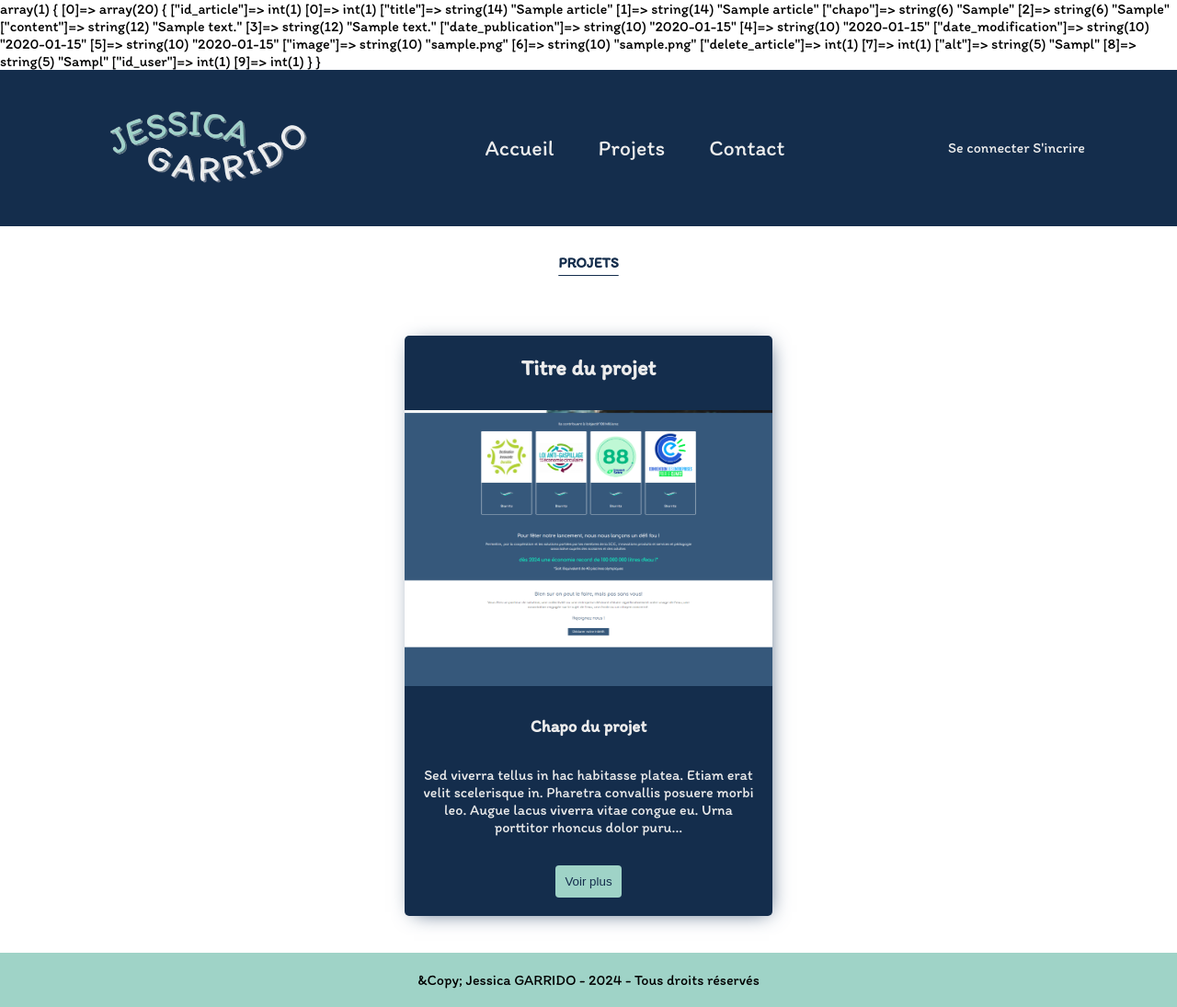
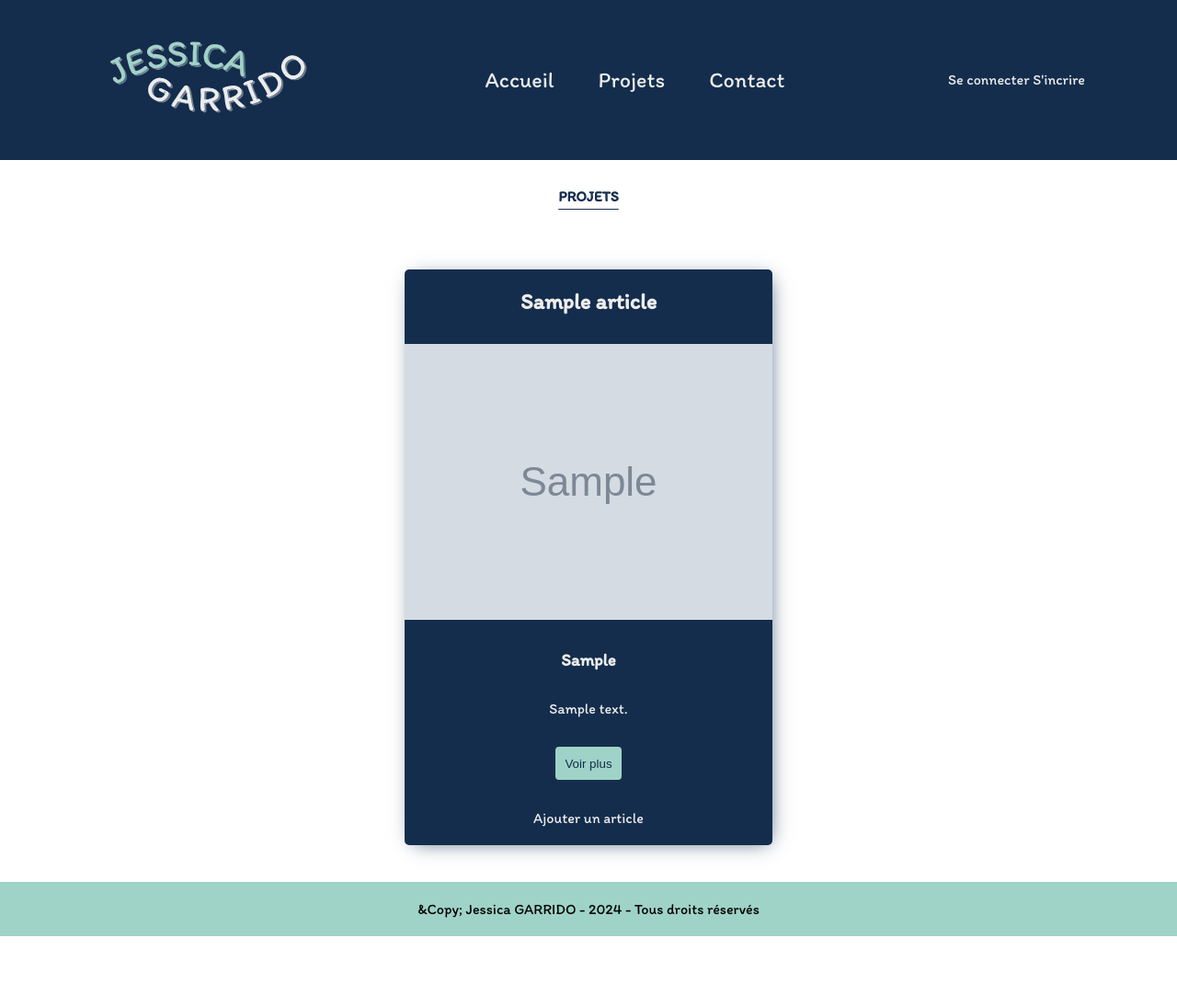
Before and after one commit to Wickacode/Blog-php, a PHP site: page /index.php?action=articles in a window 1280 px wide. Shown: the whole page at 92% size. After the commit the page ends 1018 px from the top, so only its background shows below. Run offline with PHP 8.4, Linux system fonts and the light colour scheme; tables that the repository leaves empty hold one stand-in row (values such as "Sample post"); grey boxes marked "Sample" are stand-in pictures.

Commit message:
Récupération de tous les articles déjà présents dans la bdd

```diff
--- a/src/models/repository/ArticlesRepository.php
+++ b/src/models/repository/ArticlesRepository.php
@@ -1,13 +1,46 @@
 <?php
 namespace Models\Repository;
+use Models\Entity\Article;
+use PDO;
 
 class ArticlesRepository
 {
+    private PDO $mysqlClient;
+    public function __construct()
+    {
+        $this->mysqlClient = new PDO('mysql:host=localhost;dbname=blog-php;charset=utf8', 'root', '');
+    }
+
     public function getArticles()
     {
-        $mysqlClient = new \PDO('mysql:host=localhost;dbname=blog-php;charset=utf8', 'root', '');
-        $request = $mysqlClient->query("SELECT * FROM article");
-        var_dump($request->fetchAll());
+        $request = $this->mysqlClient->query("SELECT * FROM article");
+        $result = ($request->fetchAll());
+        $tabArticles = [];
+        foreach($result as $article) {
+            $tabArticles[]= new Article($article);
+        } return $tabArticles;
+    }
 
+    public function getArticle($id)
+    {
+        $request = $this->mysqlClient->query("SELECT * FROM article WHERE id_article = '$id' ");
+        $result = ($request->fetch());
+        $article = new Article($result);
+        return $article;
     }
+
+    public function addArticle(Article $article){
+        $sql = 'INSERT INTO article (title, chapo, content, /*date_publication, date_modification,*/ image, alt)
+            VALUES (:title, :chapo, :content, /*:date_publication, :date_modification,*/ :image, :alt)';
+
+            $query = $this->mysqlClient->prepare($sql);
+            $query->bindValue('title',$article->getTitle(), PDO::PARAM_STR);
+            $query->bindValue('chapo',$article->getChapo(), PDO::PARAM_STR);
+            $query->bindValue('content',$article->getContent(), PDO::PARAM_STR);
+            // $query->bindValue('date_publication',$article->getDate_publication(), PDO::PARAM_STR);
+            // $query->bindValue('date_modification',$article->getDate_modification(), PDO::PARAM_STR);
+            $query->bindValue('image',$article->getImage(), PDO::PARAM_STR);
+            $query->bindValue('alt',$article->getAlt(), PDO::PARAM_STR);
+            $query->execute();
+        }
 }
--- a/src/views/portfolio.html.twig
+++ b/src/views/portfolio.html.twig
@@ -3,32 +3,24 @@
     <h2 class="page-title">Projets</h2>
   </div>
 
+<section class="portfolio dfull wrap">
 
-
-<section class="portfolio dfull wrap">
-  {# {% for article in articles %}
-   <div>
-   <h2> {{article.title}} </h2>
-   <h3> LE TITRE TEST</h3>
-   </div>
-  {% endfor %} #}
+  {% for article in articles %}
   <div class="project-container tac dfull gap fdc bg-dark light bxs">
-    <h2>Titre du projet</h2>
-    <img src="img/p01.png" alt="" />
+    <h2> {{article.title}} </h2>
+    <img src="{{article.image}}" alt="{{article.title}}" />
     <div class="project-contain dfull fdc">
-      <h3>Chapo du projet</h3>
+      <h3>{{article.chapo}}</h3>
       <p class="nbText">
-        Sed viverra tellus in hac habitasse platea. Etiam erat velit scelerisque
-        in. Pharetra convallis posuere morbi leo. Augue lacus viverra vitae
-        congue eu. Urna porttitor rhoncus dolor purus non enim praesent
-        elementum. Nisl vel pretium lectus quam id. Sed arcu non odio euismod
-        lacinia at quis risus sed.
+        {{article.content}}
       </p>
       <button class="btn dark bg-light-blue">
-        <a href="index.php?action=single">Voir plus</a>
+        <a href="index.php?action=article&id_article={{article.id_article}}">Voir plus</a>
       </button>
+      <a href="index.php?action=createArticle"> Ajouter un article </a>
     </div>
   </div>
+  {% endfor %}
 </section>
 
 <script>
```
